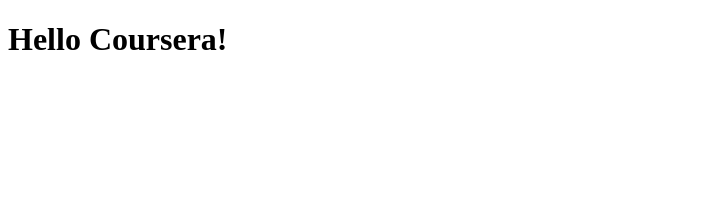
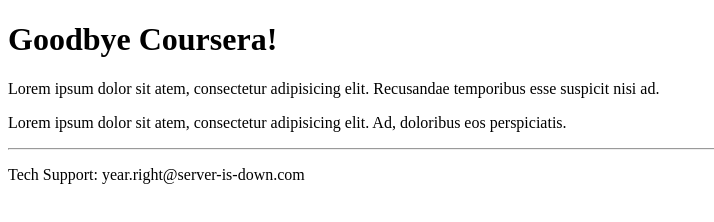
Before and after one commit to cjkr/coursera-test, a plain HTML site: page site/index.html in a window 1280 px wide. Shown: the whole page, without its empty margins (0-714 px from the left). Drawn offline with Linux system fonts and the light colour scheme.

Commit message:
Additions from lecture.

```diff
--- a/site/index.html
+++ b/site/index.html
@@ -1,9 +1,14 @@
 <!DOCTYPE html>
 <html>
 <head>
-	<title>Hello Coursera!</title>
+<title>HTML is Structure Only (Before)</title>
 </head>
 <body>
-<h1>Hello Coursera!</h1>
-</body>
-</html>
+<h1>Goodbye Coursera!</h1>
+<p>Lorem ipsum dolor sit atem,
+consectetur adipisicing elit. Recusandae temporibus esse suspicit nisi ad.</p>
+<p>Lorem ipsum dolor sit atem, consectetur adipisicing elit. Ad, doloribus eos
+perspiciatis.</p>
+
+<footer> <hr> <p>Tech Support: year.right@server-is-down.com</p></footer>
+</body> </html>
```
Also changed, not shown: 1 other file.
